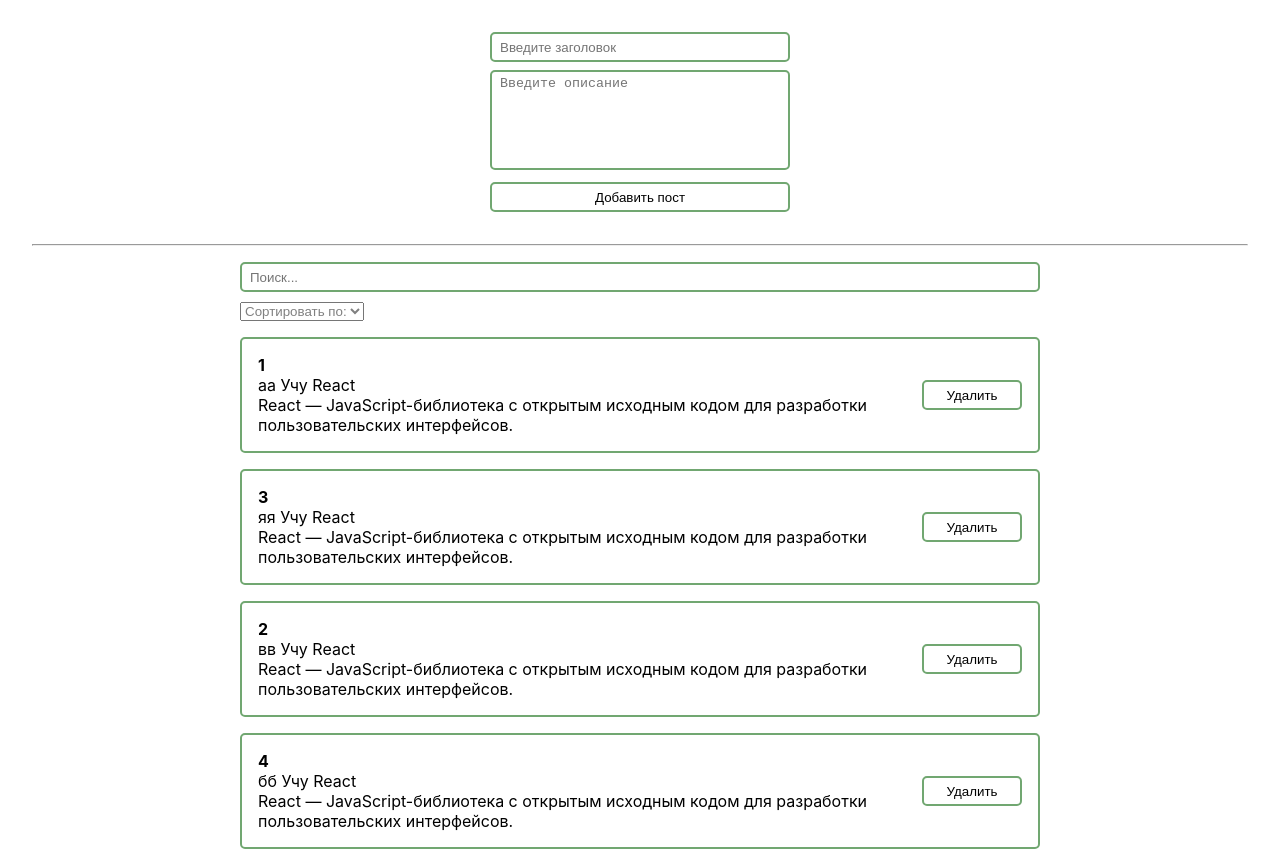
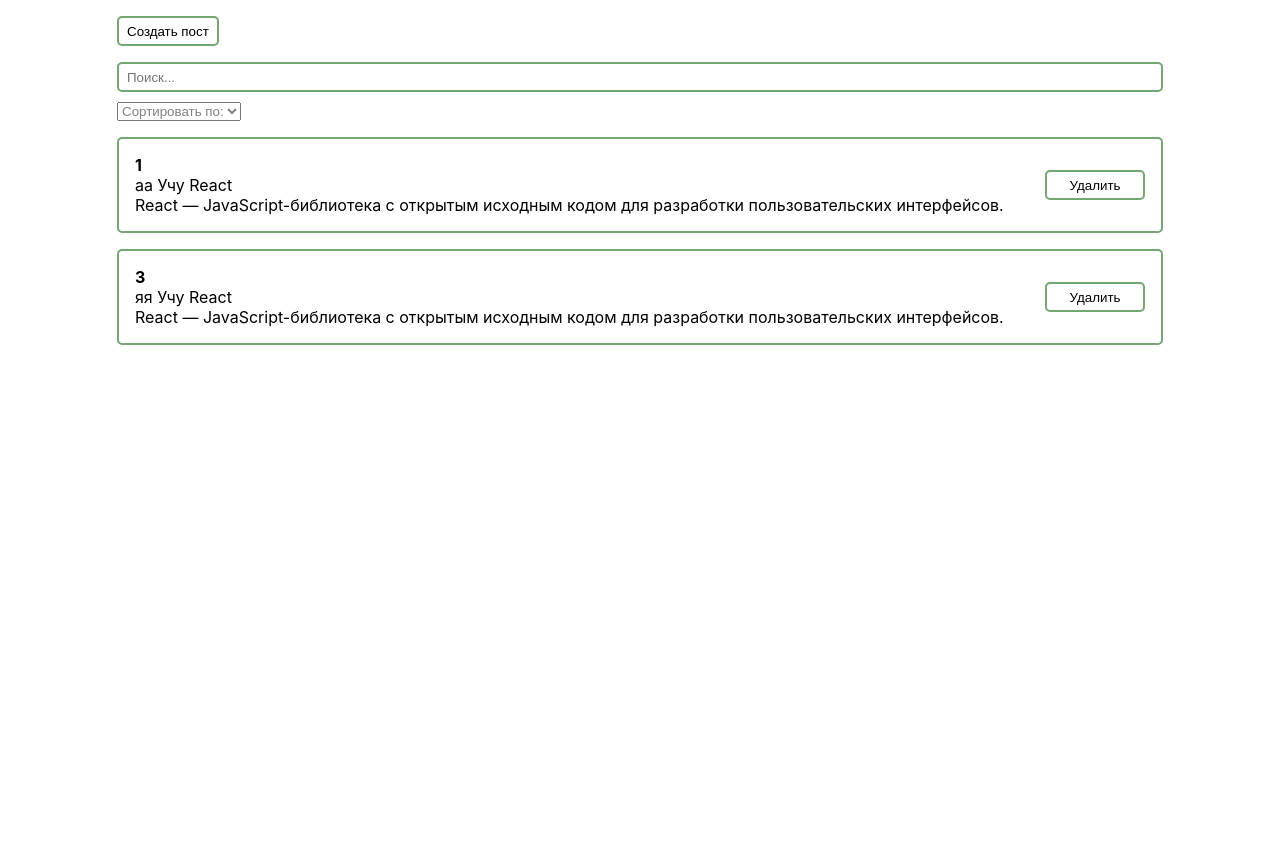
Before and after one commit to airkross/learn-react, a React (Create React App) app: page / in a window 1280 px wide. After the commit the page ends 800 px from the top, so only its background shows below. Built offline with nearby package versions, Linux system fonts and the light colour scheme; the HTML template or start-up script is replaced by a standard one.

Commit message:
[learn-react] feat: add create-post-modal

```diff
--- a/src/App.tsx
+++ b/src/App.tsx
@@ -1,10 +1,11 @@
 import React, { useMemo, useState } from 'react';
 
 import PostList from './components/app-components/post-list';
-import CreatePostForm from './components/app-components/create-post-form';
-import CustomSeparator from './components/common/custom-separator';
 import { IProps as ICustomSelect } from './components/common/custom-select/types'
 import PostFilter from './components/app-components/post-filter';
+import CreatePostModal from './components/app-components/create-post-modal';
+import CustomButton from './components/common/custom-button';
+import styles from './styles.module.css'
 
 // Fake Data (Mock Data)
 export interface IPostItem {
@@ -27,16 +28,6 @@ const responseData: IPostListItems = {
     {
       id: 3,
       title: 'яя Учу React',
-      description: 'React — JavaScript-библиотека с открытым исходным кодом для разработки пользовательских интерфейсов.',
-    },
-    {
-      id: 2,
-      title: 'вв Учу React',
-      description: 'React — JavaScript-библиотека с открытым исходным кодом для разработки пользовательских интерфейсов.',
-    },
-    {
-      id: 4,
-      title: 'бб Учу React',
       description: 'React — JavaScript-библиотека с открытым исходным кодом для разработки пользовательских интерфейсов.',
     },
   ]
@@ -66,6 +57,8 @@ const options: ICustomSelect['options'] = [
 function App() {
   const [ posts, setPosts ] = useState<IPostListItems['posts']>(responseData.posts)
   const [ filter, setFilter ] = useState({ sort: '', query: '' })
+  const [ shownModal, setIsShownModal ] = useState(false)
+
 
   const sortedPosts = useMemo(() => {
     if(!filter.sort) {
@@ -89,7 +82,8 @@ function App() {
     return sortedPosts?.filter((post) => post.title.toLocaleLowerCase().includes(filter.query.toLocaleLowerCase()))
   }, [filter.query, sortedPosts])
 
-  const handleSubmitAddPostForm = (post: IPostItem) => {
+  const handleCreatePost = (post: IPostItem) => {
+    setIsShownModal(false)
     setPosts([...posts, post])
   }
 
@@ -99,11 +93,17 @@ function App() {
 
   return (
     <React.StrictMode>
-      <div className="App">
-          <CreatePostForm
-            whenSubmit={handleSubmitAddPostForm}
+      <div className={styles.container}>
+          <div className={styles.createPostButton}>
+            <CustomButton onClick={() => setIsShownModal(true)}>
+              Создать пост
+            </CustomButton>
+          </div>
+          <CreatePostModal
+            isShownModal={shownModal}
+            setIsShownModal={setIsShownModal}
+            whenCreatePost={handleCreatePost}
           />
-          <CustomSeparator />
           <PostFilter
             filter={filter}
             setFilter={setFilter}
--- /dev/null
+++ b/src/components/app-components/create-post-modal/index.tsx
@@ -0,0 +1,23 @@
+import { FC } from 'react'
+import CustomModal from '../../common/custom-modal'
+
+import CreatePostForm from '../create-post-form'
+import { IPorps } from './types'
+import styles from './styles.module.css'
+
+const CreatePostModal: FC<IPorps> = ({ isShownModal, setIsShownModal, whenCreatePost }) => {
+  return (
+        <CustomModal
+            isShownModal={isShownModal}
+            setIsShownModal={setIsShownModal}
+        >
+            <div className={styles.createPostModal}>
+                <CreatePostForm
+                    whenSubmit={whenCreatePost}
+                />
+            </div>
+        </CustomModal>
+  )
+}
+
+export default CreatePostModal
--- /dev/null
+++ b/src/components/app-components/create-post-modal/styles.module.css
@@ -0,0 +1,3 @@
+.createPostModal {
+    max-width: 600px;
+}
--- /dev/null
+++ b/src/components/app-components/create-post-modal/types.ts
@@ -0,0 +1,7 @@
+import { IPostItem } from "~/App";
+
+import { IProps as ICustomModal } from '../../common/custom-modal/types'
+
+export interface IPorps extends ICustomModal {
+    whenCreatePost: (post: IPostItem) => void
+}
--- a/src/components/app-components/post-filter/styles.module.css
+++ b/src/components/app-components/post-filter/styles.module.css
@@ -1,7 +1,4 @@
 .postFilter {
-    max-width: 800px;
-    width: 100%;
-    margin: 0 auto;
     margin-bottom: 16px;
 }
 
--- a/src/components/app-components/post-list/index.tsx
+++ b/src/components/app-components/post-list/index.tsx
@@ -19,7 +19,7 @@ const PostList: FC<IProps> = ({ posts, whenClickDeletePost }) => {
   }
 
   return (
-    <div className={styles.postList}>
+    <div>
         {
           posts.map(({ id, title, description }) => (
             <div className={styles.post} key={id}>
--- a/src/components/app-components/post-list/styles.module.css
+++ b/src/components/app-components/post-list/styles.module.css
@@ -1,9 +1,3 @@
-.postList {
-    margin: 0 auto;
-    max-width: 800px;
-    width: 100%;
-}
-
 .post {
     margin-bottom: 16px;
 }
--- a/src/index.css
+++ b/src/index.css
@@ -18,9 +18,11 @@ body {
 :root {
   /* White colors */
   --globalWhiteColor: rgb(255, 255, 255);
+  --globalWhiteTransparency: rgba(255, 255, 255, .5);
 
   /* Black colors*/
   --globalBlackColor: rgb(0, 0, 0);
+  --globalBlackColorTransparency: rgba(0, 0, 0, .5);
 
   /* Grey colors */
   --globalGreyColor: rgb(128, 128, 128);
--- /dev/null
+++ b/src/styles.module.css
@@ -0,0 +1,10 @@
+.container {
+    max-width: 1110px;
+    width: 100%;
+    margin: 0 auto;
+    padding: 0 32px;
+}
+
+.createPostButton {
+    margin: 16px 0;
+}
```
